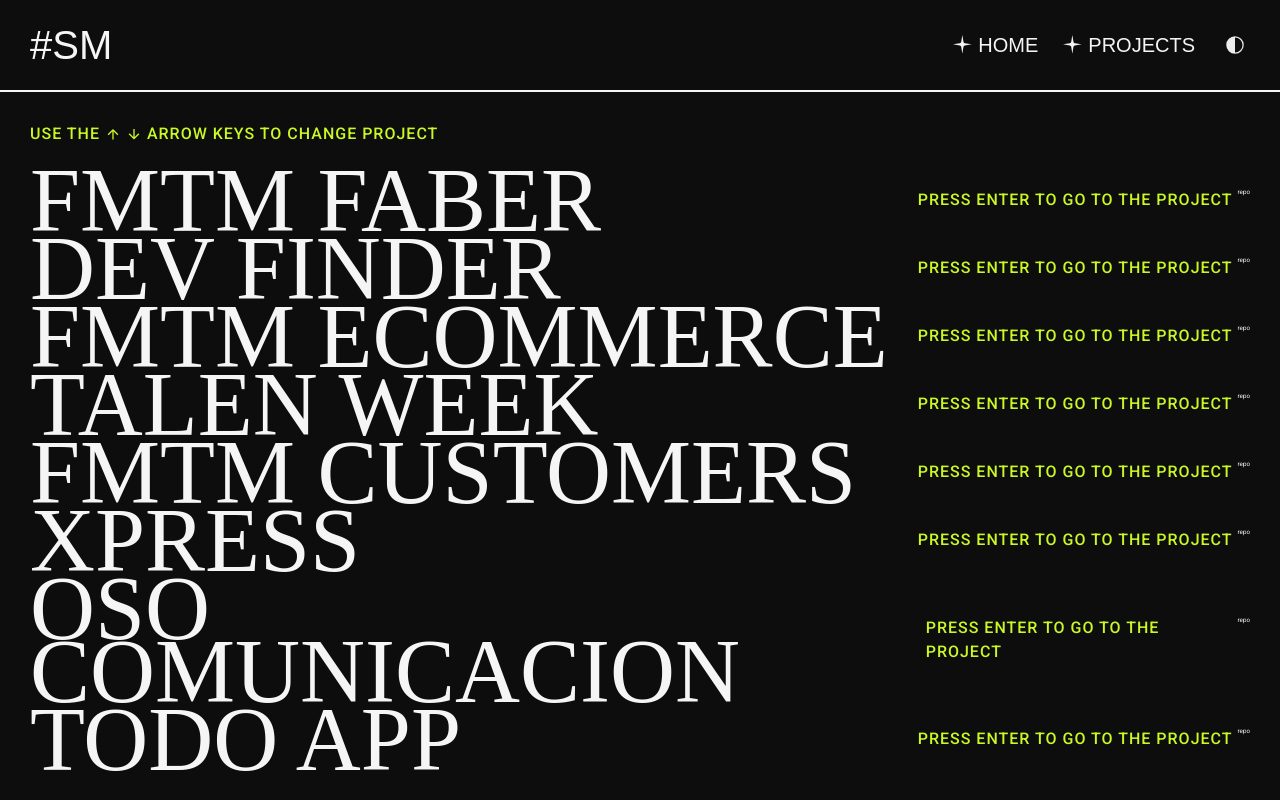
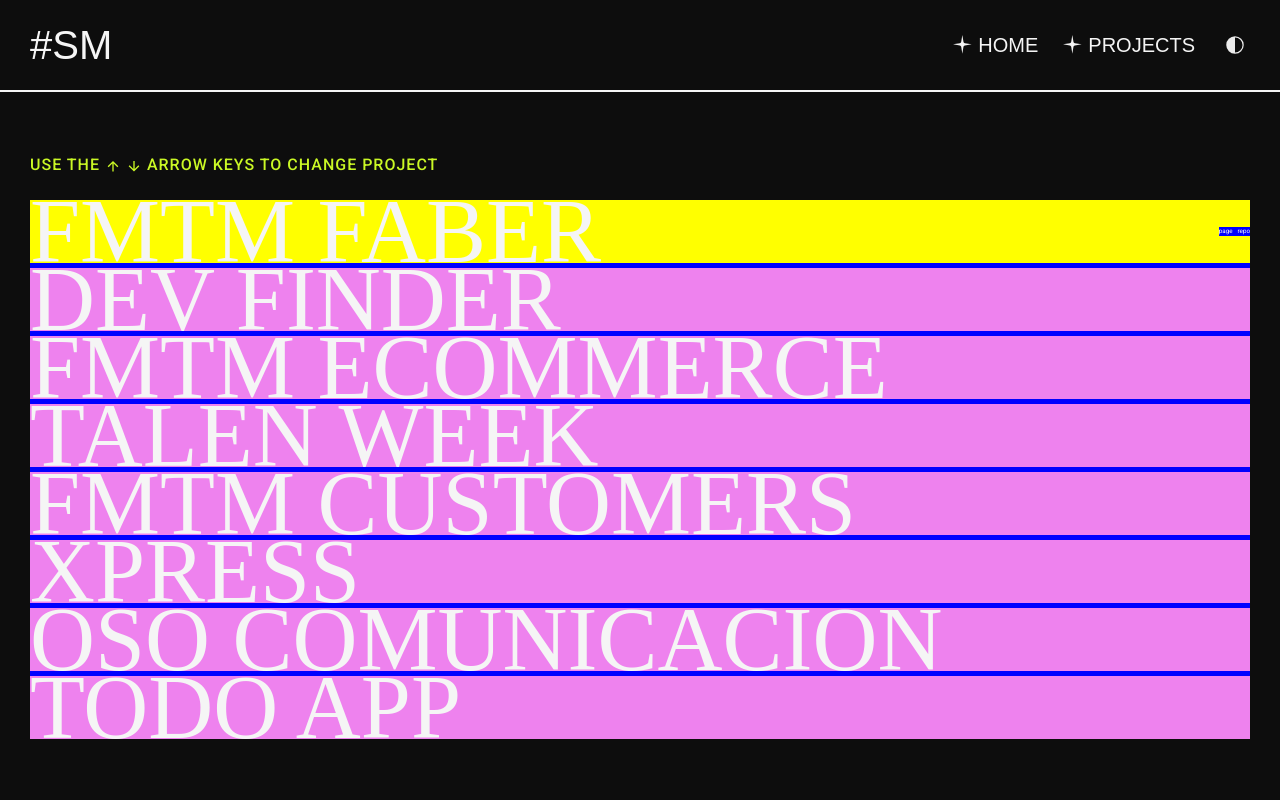
Before and after one commit to sanmoyano/sm-portfolio, a Next.js app: page /projects in a window 1280 px wide. Shown: the top 800 px of the page. Built offline with nearby package versions, Linux system fonts and the light colour scheme; a web font is replaced by a local one.

Commit message:
arrow keys navigate

```diff
--- a/src/app/projects/page.tsx
+++ b/src/app/projects/page.tsx
@@ -1,8 +1,9 @@
 'use client'
-import React from 'react'
+import React, { useState, useRef, useEffect } from 'react'
 import { NextPage } from 'next'
 import { Text, Stack } from '@chakra-ui/react'
 import { ArrowDownIcon, ArrowUpIcon } from '@chakra-ui/icons'
+import { useInView } from 'framer-motion'
 
 import useFloatAnimation from '@/hooks/useFloatAnimation'
 import useColorBrand from '@/hooks/useColorBrand'
@@ -17,9 +18,30 @@ export interface ProjectsData {
 }
 
 const Projects : NextPage = () => {
+  const [activeIndex, setActiveIndex] = useState(0)
+  const ITEM_REF = useRef<HTMLDivElement>(null)
+  const isInView = useInView(ITEM_REF)
   const projects: ProjectsData[] = PROJECTS as ProjectsData[]
   const float = useFloatAnimation()
   const color = useColorBrand()
+
+  const handlerKeyPress = (e: KeyboardEvent) => {
+    if (e.code === 'ArrowUp') {
+      e.preventDefault()
+      setActiveIndex((prevIndex) => prevIndex === 0 ? projects.length - 1 : prevIndex - 1)
+    } else if (e.code === 'ArrowDown') {
+      e.preventDefault()
+      setActiveIndex((prevIndex) => prevIndex === projects.length - 1 ? 0 : prevIndex + 1)
+    }
+  }
+
+  useEffect(() => {
+    isInView && document.addEventListener('keydown', handlerKeyPress)
+
+    return () => {
+      isInView && document.removeEventListener('keydown', handlerKeyPress)
+    }
+  }, [isInView])
 
   return (
     <Stack height='100%' justifyContent='center' paddingInline={{ base: 6, lg: 12 }} paddingTop={90} spacing={10}>
@@ -31,9 +53,9 @@ const Projects : NextPage = () => {
       >
         use the <ArrowUpIcon /> <ArrowDownIcon /> arrow keys to change project
       </Text>
-      <Stack>
-        {projects?.map((project) => (
-          <ProjectItem key={project.page} name={project.name} page={project.page} repo={project.repo} />
+      <Stack ref={ITEM_REF} bgColor='blue'>
+        {projects?.map((project, index) => (
+          <ProjectItem key={project.page} activeIndex={activeIndex} index={index} name={project.name} page={project.page} repo={project.repo} />
         ))}
       </Stack>
     </Stack>
--- a/src/components/projectItem/index.tsx
+++ b/src/components/projectItem/index.tsx
@@ -7,17 +7,20 @@ interface ItemProps {
   name: ProjectsData['name']
   page: ProjectsData['page']
   repo: ProjectsData['repo']
+  index: number
+  activeIndex: number
 }
 
-const ProjectItem = ({ name, page, repo }: ItemProps) => {
+const ProjectItem = ({ name, page, repo, index, activeIndex }: ItemProps) => {
+  const active = activeIndex === index
   const color = useColorBrand()
 
   return (
-    <Stack alignItems='center' direction='row' justifyContent='space-between' width='100%'>
+    <Stack alignItems='center' bgColor={active ? 'yellow' : 'violet'} direction='row' justifyContent='space-between' width='100%'>
       <Text fontFamily='apotek-extrawide' fontSize='9rem' lineHeight={0.7} textTransform='uppercase'>{name}</Text>
-      <Stack direction='row' justifyContent='space-around'>
-        <Text color={color} textStyle='quotes'>press enter to go to the project</Text>
-        {/* <Link href={page}>page</Link> */}
+      <Stack bgColor='blue' direction='row' justifyContent='space-around' opacity={active ? 1 : 0}>
+        {/* <Text color={color} textStyle='quotes'>press enter to go to the project</Text> */}
+        <Link href={page}>page</Link>
         <Link href={repo}>repo</Link>
       </Stack>
     </Stack>
```
Also changed, not shown: src/hooks/useArrowKeys.tsx (added, +35 -0 lines), src/sections/skills/index.tsx (+10 -10 lines).
